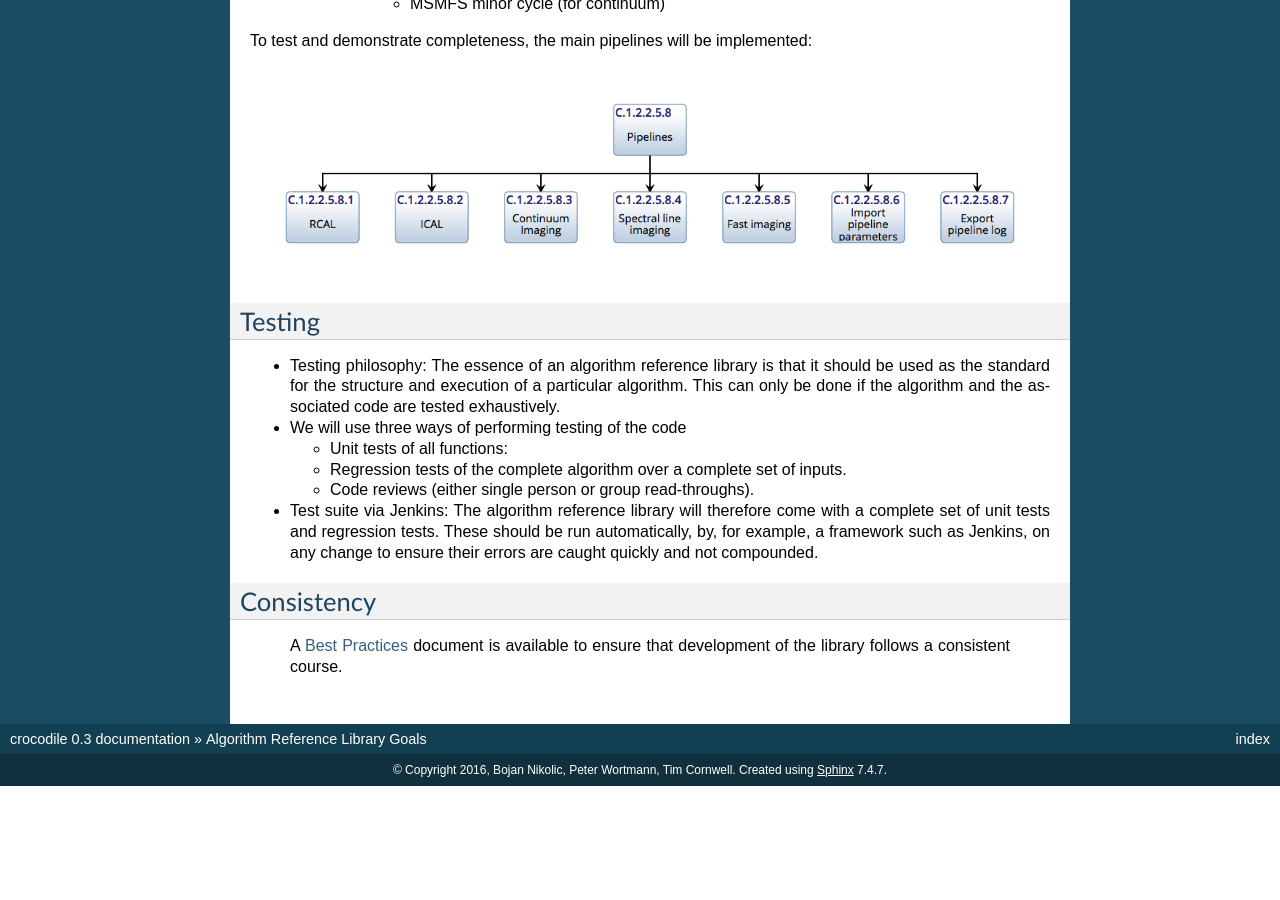
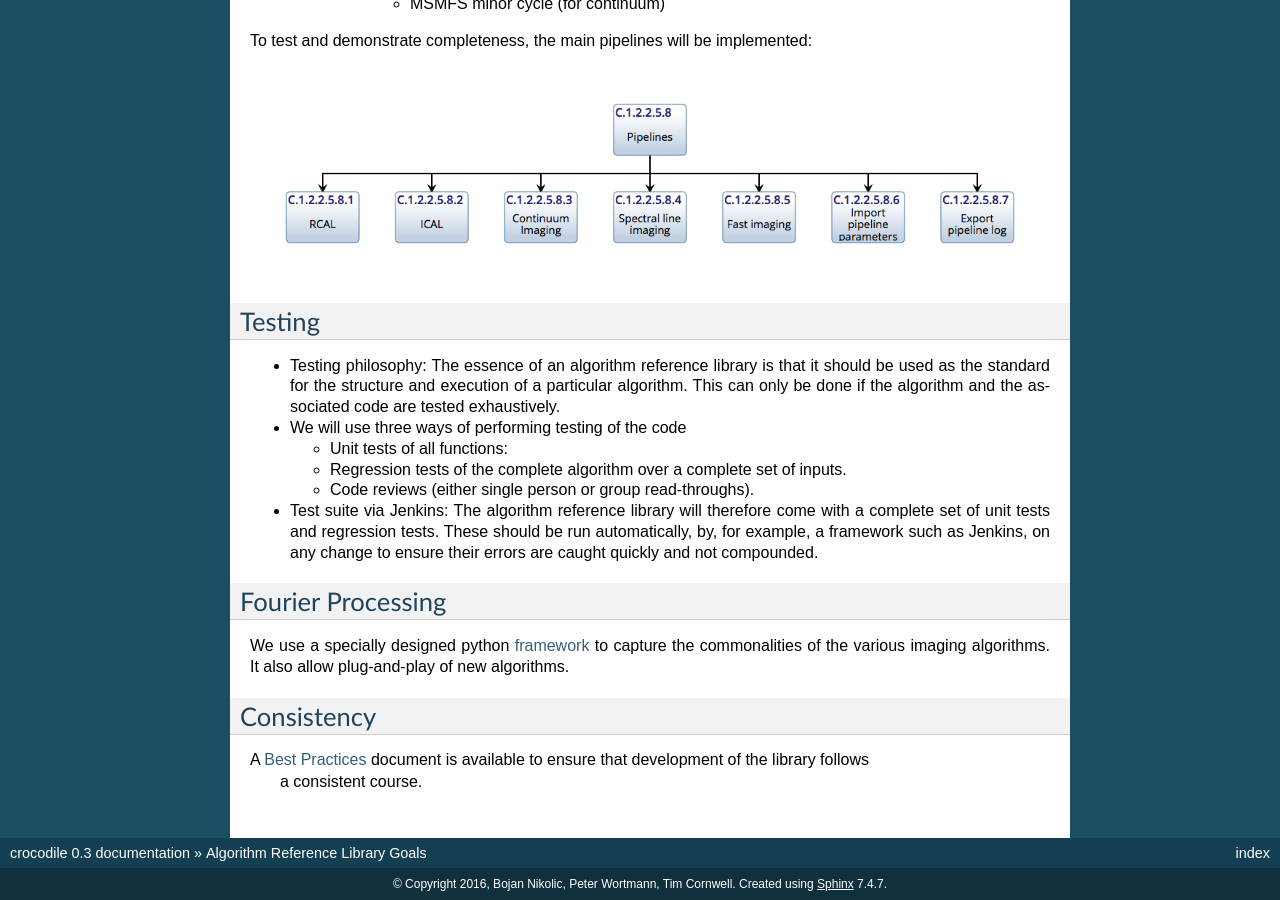
Before and after one commit to ska-telescope/ska-sdp-func-python, a Sphinx documentation site: the page built from docs/arllib_goals.rst, in a window 1280 px wide and 900 px high, scrolled down 3398 px. Built offline with Sphinx 7.4.7, drawn with Linux system fonts in a browser that asks for light colours; pages that are not in the unit, such as notebooks, are missing from menus; before the commit the page ends 4184 px from its top, so only the background shows below that.

Commit message:
Start documenting the imaging framework
Put in place a simple diagram.

```diff
--- a/docs/arllib_goals.rst
+++ b/docs/arllib_goals.rst
@@ -208,8 +208,14 @@ Testing
   regression tests. These should be run automatically, by, for example, a framework such as Jenkins, on any change to
   ensure their errors are caught quickly and not compounded.
 
+Fourier Processing
+------------------
+
+We use a specially designed python :doc:`framework<arllib_fourier_processing>` to capture the commonalities of the
+various imaging algorithms. It also allow plug-and-play of new algorithms.
+
 Consistency
 -----------
 
-  A :doc:`Best Practices<arllib_bestpractices>` document is available to ensure that development of the library
-  follows a consistent course.
+A :doc:`Best Practices<arllib_bestpractices>` document is available to ensure that development of the library follows
+ a consistent course.
```
Also changed, not shown: docs/arllib_fourier_processing.rst (added, +32 -0 lines), docs/ARL_fourier_processing.png (added).
